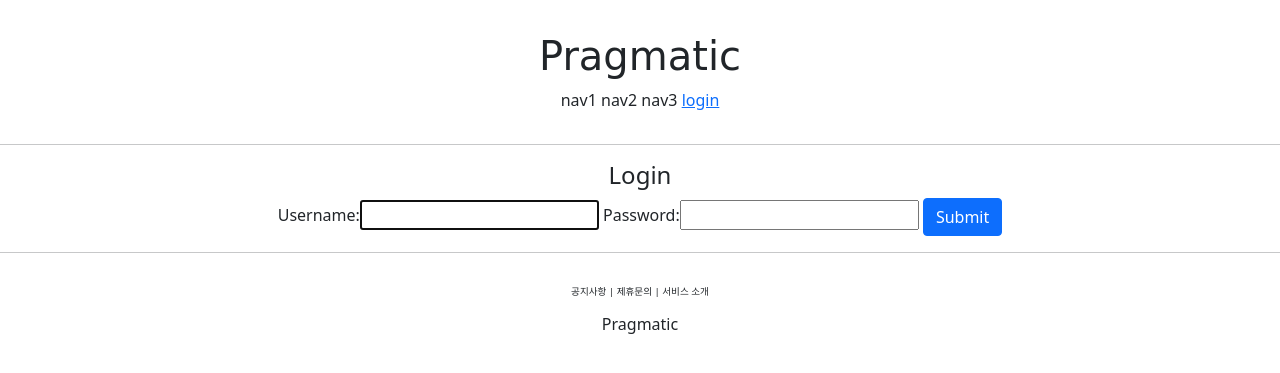
After one commit to ParkShinUng/pragmatic, a Django app: page /account/login/ in a window 1280 px wide. The commit adds this page. Shown: the top 373 px of the page. Run offline with Django 3.2, Linux system fonts and the light colour scheme.

Commit message:
django course 22 commit

```diff
--- /dev/null
+++ b/accountapp/templates/accountapp/login.html
@@ -0,0 +1,19 @@
+{% extends 'base.html' %}
+
+{% block content %}
+
+    <div style="text-align: center">
+        <div>
+            <h4>Login</h4>
+        </div>
+        <div>
+            <form action="" method="post">
+                {% csrf_token %}
+                {{ form }}
+                <input type="submit" class="btn btn-primary">
+            </form>
+        </div>
+    </div>
+
+
+{% endblock %}
--- a/accountapp/urls.py
+++ b/accountapp/urls.py
@@ -1,3 +1,4 @@
+from django.contrib.auth.views import LoginView, LogoutView
 from django.urls import path
 
 from accountapp.views import hello_world, AccountCreateView
@@ -6,5 +7,9 @@ app_name = "accountapp"
 
 urlpatterns = [
     path('hello_world/', hello_world, name='hello_world'),
+
+    path('login/', LoginView.as_view(template_name='accountapp/login.html'), name='login'),
+    path('logout/', LogoutView.as_view(), name='logout'),
+
     path('create/', AccountCreateView.as_view(), name='create'),    # Class 호출 시 .as_view() 사용, 함수 호출 시 함수명만 사용
 ]
--- a/pragmatic/settings.py
+++ b/pragmatic/settings.py
@@ -12,6 +12,9 @@ https://docs.djangoproject.com/en/3.2/ref/settings/
 
 from pathlib import Path
 import os, environ
+
+from django.urls import reverse_lazy
+
 env = environ.Env(
     # set casting, default value
     DEBUG=(bool, False)
@@ -135,6 +138,9 @@ STATICFILES_DIRS = [
     BASE_DIR / "static",
 ]
 
+LOGIN_REDIRECT_URL = reverse_lazy('accountapp:hello_world')
+LOGOUT_REDIRECT_URL = reverse_lazy('accountapp:logout')
+
 # Default primary key field type
 # https://docs.djangoproject.com/en/3.2/ref/settings/#default-auto-field
 
--- a/templates/header.html
+++ b/templates/header.html
@@ -6,7 +6,15 @@
         <span>nav1</span>
         <span>nav2</span>
         <span>nav3</span>
-        <span>nav4</span>
+        {% if not user.is_authenticated %}
+        <a href="{% url 'accountapp:login' %}?next={{ request.path }}">
+            <span>login</span>
+        </a>
+        {% else %}
+        <a href="{% url 'accountapp:logout' %}?next={{ request.path }}">
+            <span>logout</span>
+        </a>
+        {% endif %}
     </div>
 
 </div>
```
